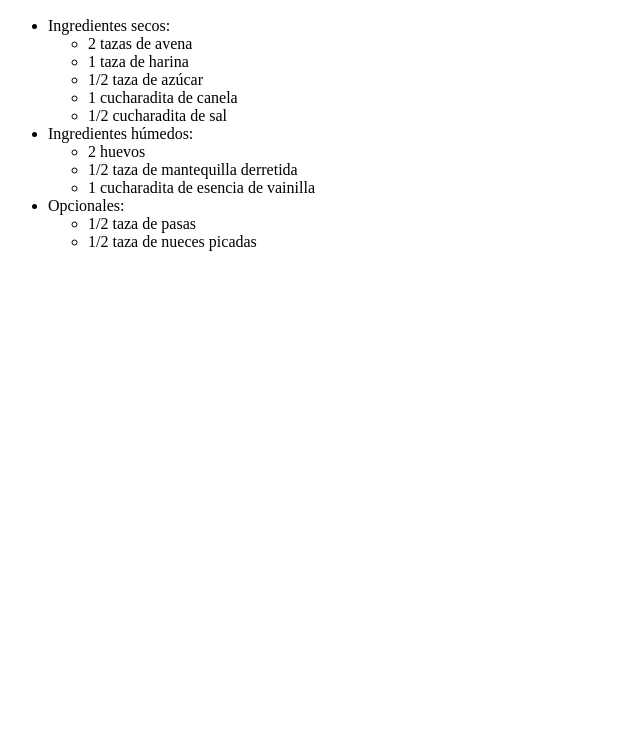
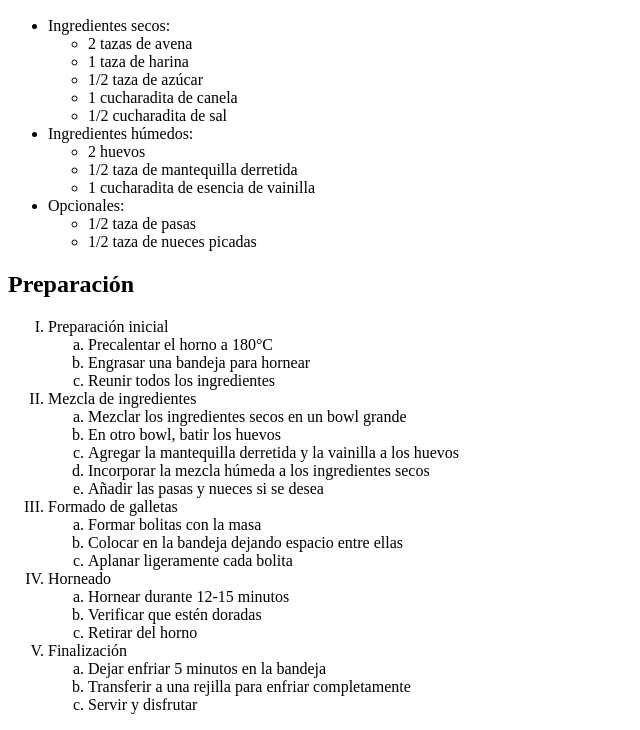
Before and after one commit to kvinnxz/Receta-combinando-listas-ordenadas-y-desordenadas, a plain HTML site: page index.html in a window 1280 px wide. Shown: the part 110-840 px from the top of the page, without its empty margins (0-640 px from the left). Before the commit the page ends 800 px from the top, so only its background shows below. Drawn offline with Linux system fonts and the light colour scheme.

Commit message:
feat: :sparkles: se crea la preparacion de la receta

```diff
--- a/index.html
+++ b/index.html
@@ -33,3 +33,43 @@
             </ul>
         </li>
     </ul>
+    <h2>Preparación</h2>
+    <ol type="I">
+        <li>Preparación inicial
+            <ol type="a">
+                <li>Precalentar el horno a 180°C</li>
+                <li>Engrasar una bandeja para hornear</li>
+                <li>Reunir todos los ingredientes</li>
+            </ol>
+        </li>
+        <li>Mezcla de ingredientes
+            <ol type="a">
+                <li>Mezclar los ingredientes secos en un bowl grande</li>
+                <li>En otro bowl, batir los huevos</li>
+                <li>Agregar la mantequilla derretida y la vainilla a los huevos</li>
+                <li>Incorporar la mezcla húmeda a los ingredientes secos</li>
+                <li>Añadir las pasas y nueces si se desea</li>
+            </ol>
+        </li>
+        <li>Formado de galletas
+            <ol type="a">
+                <li>Formar bolitas con la masa</li>
+                <li>Colocar en la bandeja dejando espacio entre ellas</li>
+                <li>Aplanar ligeramente cada bolita</li>
+            </ol>
+        </li>
+        <li>Horneado
+            <ol type="a">
+                <li>Hornear durante 12-15 minutos</li>
+                <li>Verificar que estén doradas</li>
+                <li>Retirar del horno</li>
+            </ol>
+        </li>
+        <li>Finalización
+            <ol type="a">
+                <li>Dejar enfriar 5 minutos en la bandeja</li>
+                <li>Transferir a una rejilla para enfriar completamente</li>
+                <li>Servir y disfrutar</li>
+            </ol>
+        </li>
+    </ol>
```
